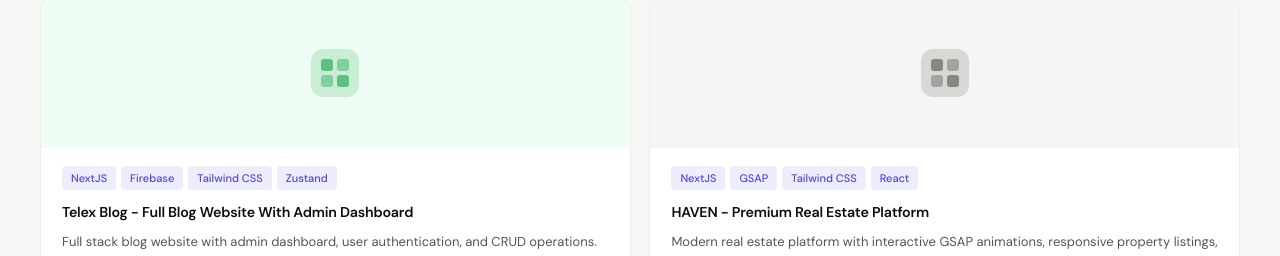
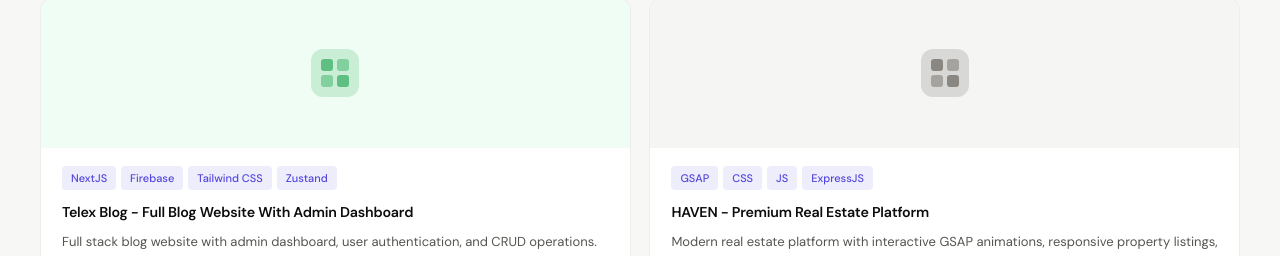
Before and after one commit to AdejumoOlanrewaju/telex-mern-portfolio, a React (Vite) app: page / in a window 1280 px wide. Shown: the part 3196-3452 px from the top of the page. Built offline with nearby package versions, Linux system fonts and the light colour scheme.

Commit message:
edited haven portfolio item

```diff
--- a/src/data/index.js
+++ b/src/data/index.js
@@ -17,7 +17,7 @@ export const projects = [
     title: 'HAVEN - Premium Real Estate Platform',
     description:
       'Modern real estate platform with interactive GSAP animations, responsive property listings, location-based content, and a lead qualification flow for connecting clients with suitable properties.',
-    stack: ['NextJS', 'GSAP', 'Tailwind CSS', 'React'],
+    stack: ['GSAP', 'CSS', 'JS', 'ExpressJS'],
     color: '#f5f5f4',
     iconColor: '#57534e',
     demo: 'https://telex-haven.vercel.app',
```
